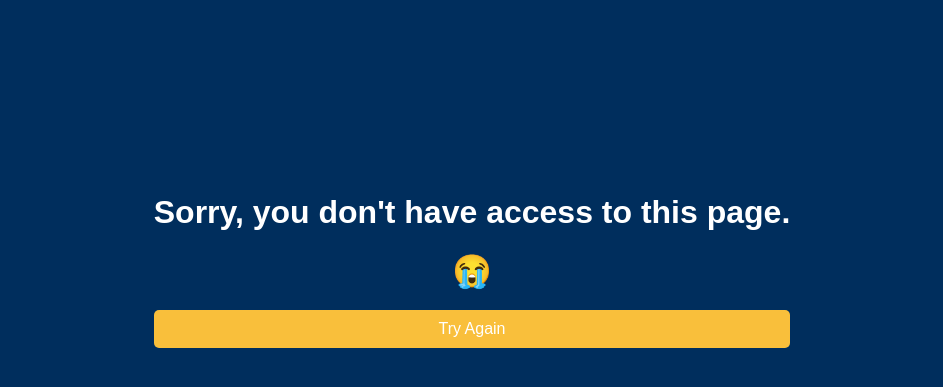
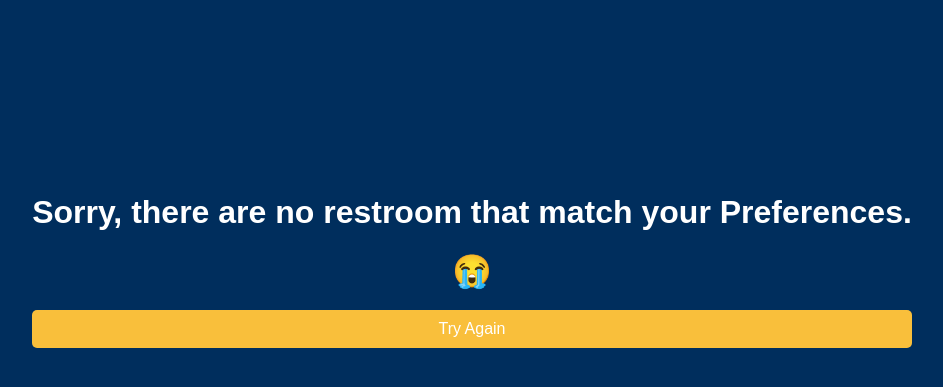
Before and after one commit to Gideion7/Databasebackup-350, a Flask app: page /sorry in a window 1280 px wide. Shown: the part 132-519 px from the top of the page, without its empty margins (168-1111 px from the left). Run offline with Flask 3, Linux system fonts and the light colour scheme.

Commit message:
changed sorry Description

```diff
--- a/templates/sorry.html
+++ b/templates/sorry.html
@@ -10,7 +10,7 @@
 
   <div class="message-container">
     <!-- Display a message informing the user they don't have access -->
-    <h1>Sorry, you don't have access to this page.</h1>
+    <h1>Sorry, there are no restroom that match your Preferences.</h1>
     <h1>😭</h1> <!-- A sad face emoji to emphasize the error -->
 
     <!-- Button to allow users to try again -->
--- a/templates/unauthorized.html
+++ b/templates/unauthorized.html
@@ -34,7 +34,7 @@ Purpose:
 
   <div class="message-container">
     <h1>Sorry, you don't have access to this page.</h1>
-    <h1>😭</h1>
+    <h1>🙄</h1>
     <form action="/main" method="get">
     <button type="submit">Try Again</button>
     </form>
```
